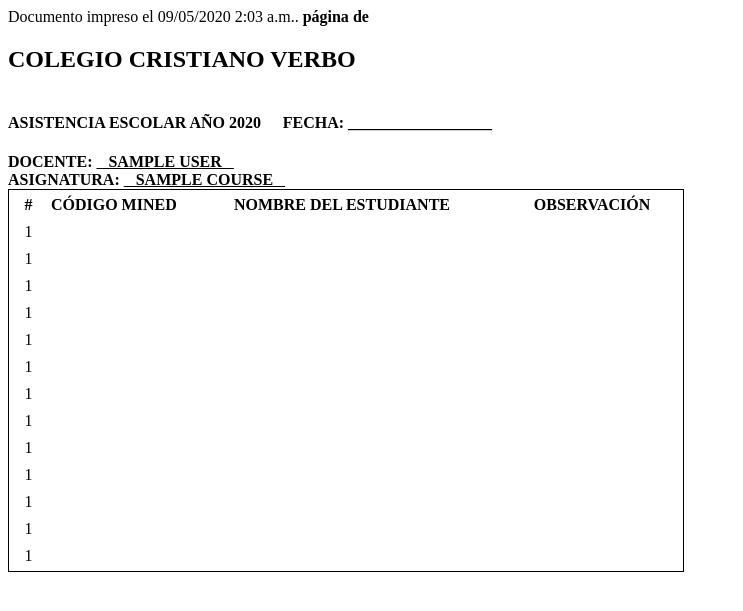
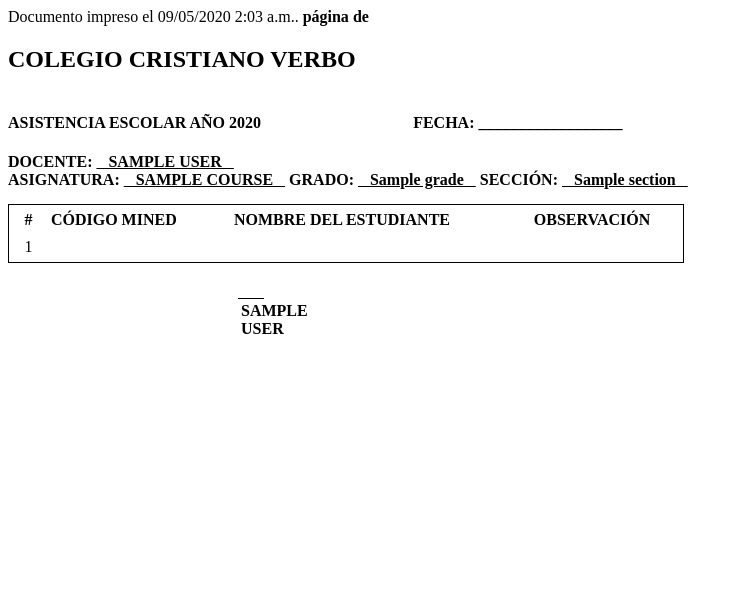
Before and after one commit to fernandohernandezpaz/web_school, a Django app: template school/templates/report_html/attendance.html in a window 1280 px wide. Shown: the top 611 px of the page, without its empty margins (0-743 px from the left). Run offline with Django 3.2, Linux system fonts and the light colour scheme; tables that the repository leaves empty hold one stand-in row (values such as "Sample post"); the template is opened without the code that fills it: values that come from a table or form of the project are taken from there, most other values are stand-ins (such as "Sample title", 1, 10 or a date in 2020); lists and menus that the app fills with data are empty; parts of the project's set-up code (start-up, migrations or seed data) failed here and were passed over.

Commit message:
finalizando reporte de listado de asistencia

```diff
--- a/school/templates/report_html/attendance.html
+++ b/school/templates/report_html/attendance.html
@@ -50,13 +50,15 @@
     <tr>
         <th colspan="2" rowspan="1" style="width: 100%;text-align: left;">
             ASIGNATURA: <u>&nbsp;&nbsp; {{ grade_section_course.course|upper }} &nbsp;&nbsp;</u>
+            GRADO: <u>&nbsp;&nbsp; {{ grade_section_course.grade_section.grade }} &nbsp;&nbsp;</u>
+            SECCIÓN: <u>&nbsp;&nbsp; {{ grade_section_course.grade_section.section }} &nbsp;&nbsp;</u>
         </th>
     </tr>
     </tbody>
 </table>
 
 
-<table style="margin: 0;border: 1px solid black;" cellpadding="3" border="0" cellspacing="3">
+<table style="margin: 15px 0 5px 0;border: 1px solid black;" cellpadding="3" border="0" cellspacing="3">
     <thead>
     <tr>
         <th style="width: 5%">#</th>
@@ -66,7 +68,6 @@
     </tr>
     </thead>
     <tbody>
-    {% for foo in '0123456789123' %}
     {% for student in students %}
         <tr>
             <td style="text-align: center">{{ forloop.counter }}</td>
@@ -75,10 +76,13 @@
             <td></td>
         </tr>
     {% endfor %}
-    {% endfor %}
-
     </tbody>
 </table>
 
+<div style="width: 20px; height: 1px;border-top: 1px solid black;margin: 35px 230px 0 230px;text-align: center; padding:3px;">
+    <strong>{{ teacher.first_name|upper }} {{ teacher.last_name|upper }}</strong>
+</div>
+
+
 </body>
 </html>
```
Lines whose indentation alone changed are shown as unchanged.
